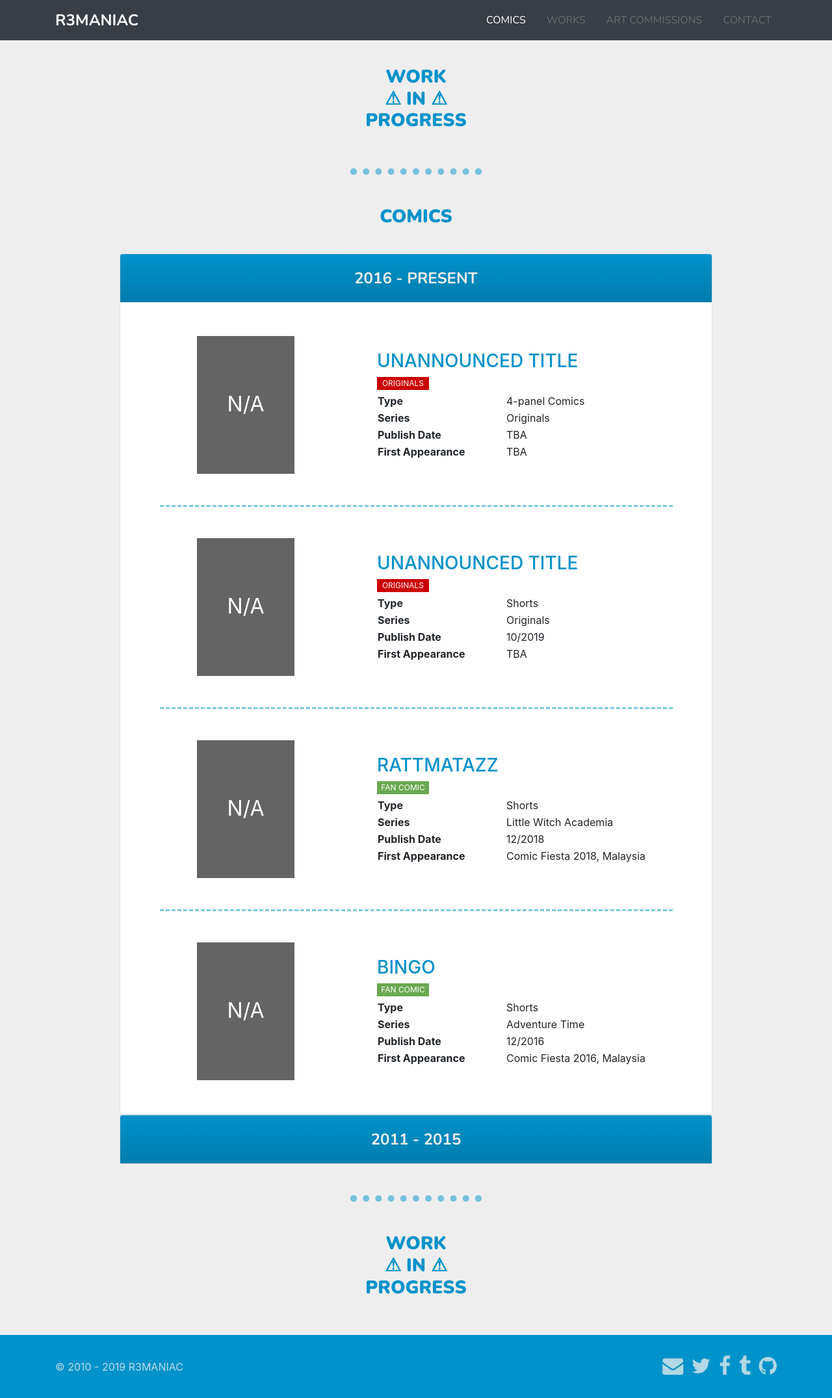
After one commit to remaniac3/remaniac3.github.io, a PHP site: page /comics.html in a window 1280 px wide. The commit adds this page. Shown: the whole page at 65% size. Run offline with PHP 8.4, Linux system fonts and the light colour scheme.

Commit message:
catalogue, no pics yet

```diff
--- /dev/null
+++ b/comics.html
@@ -0,0 +1,320 @@
+<!DOCTYPE html>
+
+<html lang="en">
+
+    <head>
+        <title>Comics / R3MANIAC</title>
+        <link rel="icon" type="image/png" href="https://www.remaniac.net/favicon.png">
+        <meta charset="UTF-8">
+        <meta name="viewport" content="width=device-width, initial-scale=1">
+
+        <meta property="og:url"                content="https://www.remaniac.net/comics.html" />
+        <meta property="og:type"               content="website" />
+        <meta property="og:description"        content="I make art." />
+        <meta property="og:image"              content="https://www.remaniac.net/img/meta.jpg" />
+
+        <!-- <link rel="stylesheet" href="https://stackpath.bootstrapcdn.com/bootstrap/4.3.1/css/bootstrap.min.css" integrity="sha384-ggOyR0iXCbMQv3Xipma34MD+dH/1fQ784/j6cY/iJTQUOhcWr7x9JvoRxT2MZw1T" crossorigin="anonymous"> -->
+        <link rel="stylesheet" type="text/css" href="bootstrap.min.css">
+        <link rel="stylesheet" type="text/css" href="style.css">
+        <link href="https://stackpath.bootstrapcdn.com/font-awesome/4.7.0/css/font-awesome.min.css" rel="stylesheet" integrity="sha384-wvfXpqpZZVQGK6TAh5PVlGOfQNHSoD2xbE+QkPxCAFlNEevoEH3Sl0sibVcOQVnN" crossorigin="anonymous">
+        <link href="https://fonts.googleapis.com/css?family=Open+Sans|Nunito:400,700,900|Inconsolata" rel="stylesheet">
+    </head>
+
+    <body>
+        <nav class="navbar navbar-expand-md fixed-top navbar-dark" id="navigationBar">
+            <div class="container">
+                <a class="navbar-brand navbarName" href="./index.html">R3MANIAC</a>
+
+                <button class="navbar-toggler" type="button" data-toggle="collapse" data-target="#navbarNavDropdown" aria-controls="navbarNavDropdown" aria-expanded="false" aria-label="Toggle navigation">
+                    <span class="navbar-toggler-icon"></span>
+                </button>
+
+                <div class="collapse navbar-collapse textNunito" id="navbarNavDropdown">
+                    <ul class="navbar-nav ml-auto">
+                        <li class="nav-item navbarPadding active">
+                            <a class="nav-link" href="comics.html">Comics</a>
+                        </li>
+                        <li class="nav-item navbarPadding">
+                            <a class="nav-link disabled" href="#">Works</a>
+                        </li>
+                        <li class="nav-item navbarPadding">
+                            <a class="nav-link disabled" href="#">Art Commissions</a>
+                        </li>
+                        <li class="nav-item navbarPadding">
+                            <a class="nav-link disabled" href="#">Contact</a>
+                        </li>
+                    </ul>
+                </div>
+            </div>
+        </nav>
+
+        <main class="text-center">
+
+            <div class="container containerTop">
+                <h3 class="textLightBlue textThick textNunito">WORK<br>⚠ IN ⚠<br>PROGRESS</h3>
+            </div>
+
+            <div class="container containerMiddle"><hr class="dottedHorizontal"></div>
+
+            <div class="container containerMiddle">
+                <h3 class="textLightBlue textThick textNunito">COMICS</h3>
+            </div>
+
+            <div class="container containerMiddle">
+                <div id="accordion" class="containerComicsMain">
+
+                  <div class="card">
+                    <div class="card-header collapsedCardOuter" id="headingOne">
+                      <h5 class="mb-0">
+                        <button class="btn btn-link" data-toggle="collapse" data-target="#collapseOne" aria-expanded="true" aria-controls="collapseOne">
+                          <span class="textNunito textCollapseTitle">2016 - PRESENT</span>
+                        </button>
+                      </h5>
+                    </div>
+                    <div id="collapseOne" class="collapse show" aria-labelledby="headingOne" data-parent="#accordion">
+                      <div class="card-body collapsedCardContent">
+
+                        <div class="container comicContainer">
+                            <div class="row">
+                                <div class="col-sm-5 comicCoverResponsive">
+                                    <svg class="doujinPlaceholder">
+                                        <rect class="doujinPlaceholder"></rect>
+                                        <text x="50%" y="50%" text-anchor="middle" fill="white" font-size="2em" dy=".3em">N/A</text>
+                                    </svg>
+                                </div>
+                                <div class="col-sm-7 my-auto text-left">
+                                    <h3 class="textLightBlue comicTextResponsive">UNANNOUNCED TITLE</h3>
+                                    <svg class="doujinType float-left">
+                                        <rect x="0" class="doujinType doujinType-red"></rect>
+                                        <text x="50%" y="50%" text-anchor="middle" fill="white" font-size=".75em" dy=".35em">ORIGINALS</text>
+                                    </svg>
+                                    <br>
+                                    <table class="comicDetails">
+                                        <tr>
+                                            <td class="comicDetailsTitles">Type</td>
+                                            <td class="comicDetailsParticulars">4-panel Comics</td>
+                                        </tr>
+                                        <tr>
+                                            <td class="comicDetailsTitles">Series</td>
+                                            <td class="comicDetailsParticulars">Originals</td>
+                                        </tr>
+                                        <tr>
+                                            <td class="comicDetailsTitles">Publish Date</td>
+                                            <td class="comicDetailsParticulars">TBA</td>
+                                        </tr>
+                                        <tr>
+                                            <td class="comicDetailsTitles">First Appearance</td>
+                                            <td class="comicDetailsParticulars">TBA</td>
+                                        </tr>
+                                    </table>
+                                </div>
+                            </div>
+                        </div>
+
+                        <hr class="comicHorizontals">
+
+                        <div class="container comicContainer">
+                            <div class="row">
+                                <div class="col-sm-5 comicCoverResponsive">
+                                    <svg class="doujinPlaceholder">
+                                        <rect class="doujinPlaceholder"></rect>
+                                        <text x="50%" y="50%" text-anchor="middle" fill="white" font-size="2em" dy=".3em">N/A</text>
+                                    </svg>
+                                </div>
+                                <div class="col-sm-7 my-auto text-left">
+                                    <h3 class="textLightBlue comicTextResponsive">UNANNOUNCED TITLE</h3>
+                                    <svg class="doujinType float-left">
+                                        <rect x="0" class="doujinType doujinType-red"></rect>
+                                        <text x="50%" y="50%" text-anchor="middle" fill="white" font-size=".75em" dy=".35em">ORIGINALS</text>
+                                    </svg>
+                                    <br>
+                                    <table class="comicDetails">
+                                        <tr>
+                                            <td class="comicDetailsTitles">Type</td>
+                                            <td class="comicDetailsParticulars">Shorts</td>
+                                        </tr>
+                                        <tr>
+                                            <td class="comicDetailsTitles">Series</td>
+                                            <td class="comicDetailsParticulars">Originals</td>
+                                        </tr>
+                                        <tr>
+                                            <td class="comicDetailsTitles">Publish Date</td>
+                                            <td class="comicDetailsParticulars">10/2019</td>
+                                        </tr>
+                                        <tr>
+                                            <td class="comicDetailsTitles">First Appearance</td>
+                                            <td class="comicDetailsParticulars">TBA</td>
+                                        </tr>
+                                    </table>
+                                </div>
+                            </div>
+                        </div>
+
+                        <hr class="comicHorizontals">
+
+                        <div class="container comicContainer">
+                            <div class="row">
+                                <div class="col-sm-5 comicCoverResponsive">
+                                    <svg class="doujinPlaceholder">
+                                        <rect class="doujinPlaceholder"></rect>
+                                        <text x="50%" y="50%" text-anchor="middle" fill="white" font-size="2em" dy=".3em">N/A</text>
+                                    </svg>
+                                </div>
+                                <div class="col-sm-7 my-auto text-left">
+                                    <h3 class="textLightBlue comicTextResponsive">RATTMATAZZ</h3>
+                                    <svg class="doujinType float-left">
+                                        <rect x="0" class="doujinType doujinType-green"></rect>
+                                        <text x="50%" y="50%" text-anchor="middle" fill="white" font-size=".75em" dy=".35em">FAN COMIC</text>
+                                    </svg>
+                                    <br>
+                                    <table class="comicDetails">
+                                        <tr>
+                                            <td class="comicDetailsTitles">Type</td>
+                                            <td class="comicDetailsParticulars">Shorts</td>
+                                        </tr>
+                                        <tr>
+                                            <td class="comicDetailsTitles">Series</td>
+                                            <td class="comicDetailsParticulars">Little Witch Academia</td>
+                                        </tr>
+                                        <tr>
+                                            <td class="comicDetailsTitles">Publish Date</td>
+                                            <td class="comicDetailsParticulars">12/2018</td>
+                                        </tr>
+                                        <tr>
+                                            <td class="comicDetailsTitles">First Appearance</td>
+                                            <td class="comicDetailsParticulars">Comic Fiesta 2018, Malaysia</td>
+                                        </tr>
+                                    </table>
+                                </div>
+                            </div>
+                        </div>
+
+                        <hr class="comicHorizontals">
+
+                        <div class="container comicContainer">
+                            <div class="row">
+                                <div class="col-sm-5 comicCoverResponsive">
+                                    <svg class="doujinPlaceholder">
+                                        <rect class="doujinPlaceholder"></rect>
+                                        <text x="50%" y="50%" text-anchor="middle" fill="white" font-size="2em" dy=".3em">N/A</text>
+                                    </svg>
+                                </div>
+                                <div class="col-sm-7 my-auto text-left">
+                                    <h3 class="textLightBlue comicTextResponsive">BINGO</h3>
+                                    <svg class="doujinType">
+                                        <rect x="0" class="doujinType doujinType-green"></rect>
+                                        <text x="50%" y="50%" text-anchor="middle" fill="white" font-size=".75em" dy=".35em">FAN COMIC</text>
+                                    </svg>
+                                    <br>
+                                    <table class="comicDetails">
+                                        <tr>
+                                            <td class="comicDetailsTitles">Type</td>
+                                            <td class="comicDetailsParticulars">Shorts</td>
+                                        </tr>
+                                        <tr>
+                                            <td class="comicDetailsTitles">Series</td>
+                                            <td class="comicDetailsParticulars">Adventure Time</td>
+                                        </tr>
+                                        <tr>
+                                            <td class="comicDetailsTitles">Publish Date</td>
+                                            <td class="comicDetailsParticulars">12/2016</td>
+                                        </tr>
+                                        <tr>
+                                            <td class="comicDetailsTitles">First Appearance</td>
+                                            <td class="comicDetailsParticulars">Comic Fiesta 2016, Malaysia</td>
+                                        </tr>
+                                    </table>
+                                </div>
+                            </div>
+                        </div>
+                      </div>
+                    </div>
+                  </div>
+
+                  <div class="card">
+                    <div class="card-header collapsedCardOuter" id="headingTwo">
+                      <h5 class="mb-0">
+                        <button class="btn btn-link collapsed" data-toggle="collapse" data-target="#collapseTwo" aria-expanded="false" aria-controls="collapseTwo">
+                          <span class="textNunito textCollapseTitle">2011 - 2015</span>
+                        </button>
+                      </h5>
+                    </div>
+                    <div id="collapseTwo" class="collapse" aria-labelledby="headingTwo" data-parent="#accordion">
+                      <div class="card-body collapsedCardContent">
+
+                        <div class="container comicContainer">
+                            <div class="row">
+                                <div class="col-sm-5 comicCoverResponsive">
+                                    <svg class="doujinPlaceholder">
+                                        <rect class="doujinPlaceholder"></rect>
+                                        <text x="50%" y="50%" text-anchor="middle" fill="white" font-size="2em" dy=".3em">N/A</text>
+                                    </svg>
+                                </div>
+                                <div class="col-sm-7 my-auto text-left">
+                                    <h3 class="textLightBlue comicTextResponsive">JUST INKLING THINGS</h3>
+                                    <svg class="doujinType">
+                                        <rect x="0" class="doujinType doujinType-green"></rect>
+                                        <text x="50%" y="50%" text-anchor="middle" fill="white" font-size=".75em" dy=".35em">FAN COMIC</text>
+                                    </svg>
+                                    <br>
+                                    <table class="comicDetails">
+                                        <tr>
+                                            <td class="comicDetailsTitles">Type</td>
+                                            <td class="comicDetailsParticulars">4-panel Comics</td>
+                                        </tr>
+                                        <tr>
+                                            <td class="comicDetailsTitles">Series</td>
+                                            <td class="comicDetailsParticulars">Splatoon</td>
+                                        </tr>
+                                        <tr>
+                                            <td class="comicDetailsTitles">Publish Date</td>
+                                            <td class="comicDetailsParticulars">12/2015</td>
+                                        </tr>
+                                        <tr>
+                                            <td class="comicDetailsTitles">First Appearance</td>
+                                            <td class="comicDetailsParticulars">Comic Fiesta 2015, Malaysia</td>
+                                        </tr>
+                                    </table>
+                                </div>
+                            </div>
+                        </div>
+                      </div>
+                    </div>
+                  </div>
+
+                      </div>
+                    </div>
+                </div>
+            </div>
+
+            <div class="container containerMiddle"><hr class="dottedHorizontal"></div>
+
+            <div class="container containerBottom">
+                <h3 class="textLightBlue textThick textNunito">WORK<br>⚠ IN ⚠<br>PROGRESS</h3>
+            </div>
+        </main>
+
+        <footer class="container-fluid" id="footerEx">
+            <div class="container">
+                <div class="row h-100">
+                    <div class="col-sm footerText my-auto">
+                        © <script>document.write("2010 - " + new Date().getFullYear())</script> R3MANIAC
+                    </div>
+
+                    <div class="col-sm socmedContainer my-auto">
+                        <a class="socmedIcons" href="mailto:r3maniac@gmail.com" target="_blank" rel="noopener"><i class="fa fa-envelope fa-2x fa-inactive"></i></a>
+                        <a class="socmedIcons" href="https://twitter.com/remaniac3" target="_blank" rel="noopener"><i class="fa fa-twitter fa-2x fa-inactive"></i></a>
+                        <a class="socmedIcons" href="https://www.facebook.com/Art.of.R3MANIAC" target="_blank" rel="noopener"><i class="fa fa-facebook fa-2x fa-inactive"></i></a>
+                        <a class="socmedIcons" href="https://remaniac-art.tumblr.com/" target="_blank" rel="noopener"><i class="fa fa-tumblr fa-2x fa-inactive"></i></a>
+                        <a class="socmedIcons" href="https://github.com/remaniac3" target="_blank" rel="noopener"><i class="fa fa-github fa-2x fa-inactive"></i></a>
+                    </div>
+                </div>
+            </div>
+        </footer>
+
+        <script src="https://code.jquery.com/jquery-3.3.1.slim.min.js" integrity="sha384-q8i/X+965DzO0rT7abK41JStQIAqVgRVzpbzo5smXKp4YfRvH+8abtTE1Pi6jizo" crossorigin="anonymous"></script>
+        <script src="https://cdnjs.cloudflare.com/ajax/libs/popper.js/1.14.7/umd/popper.min.js" integrity="sha384-UO2eT0CpHqdSJQ6hJty5KVphtPhzWj9WO1clHTMGa3JDZwrnQq4sF86dIHNDz0W1" crossorigin="anonymous"></script>
+        <script src="https://stackpath.bootstrapcdn.com/bootstrap/4.3.1/js/bootstrap.min.js" integrity="sha384-JjSmVgyd0p3pXB1rRibZUAYoIIy6OrQ6VrjIEaFf/nJGzIxFDsf4x0xIM+B07jRM" crossorigin="anonymous"></script>
+
+    </body>
+</html>
--- a/style.css
+++ b/style.css
@@ -28,10 +28,9 @@ body {
 }
 
 .dottedHorizontal {
-    border: dotted #0092ca 10px;
+    border: dotted rgba(0,146,202,0.5) 10px;
     border-bottom: none;
     width: 16%;
-    opacity: 50%;
 }
 
 
@@ -45,21 +44,25 @@ body {
     font-weight: 900;
 }
 
+.textCollapseTitle {
+    color: #EEEEEE;
+    font-weight: 700;
+    font-size: 1.5em;
+}
+
 .textNunito {
     font-family:'Nunito', sans-serif;
 }
 
 
-
 /******************** FONT AWESOME ********************/
 
 .fa-inactive {
-    color: #EEEEEE;
-    opacity: 75%;
+    color: rgba(238,238,238,0.75);
 }
 
 .fa-inactive:hover {
-    opacity: 100%;
+    color: rgba(238,238,238,1);
 }
 
 
@@ -90,6 +93,81 @@ body {
     /*background-color: #222831;*/
     padding: .5em 3em;
     text-decoration: none;
+    text-transform: uppercase;
+}
+
+
+/******************** ACCORDION STYLE ********************/
+
+.collapsedCardOuter {
+    border: rgba(0,146,202,1);
+    background-color: rgba(0,146,202,1);
+    background-image: linear-gradient(rgba(0,146,202,1), rgba(0,125,173,1));
+}
+
+.collapsedCardContent {
+    border: dashed rgba(0,146,202,1) 3px;
+    border: none;
+    background-color: #FFFFFF;
+}
+
+
+/******************** SVG SHAPES ********************/
+
+.doujinPlaceholder {
+    width: 150px;
+    height: 212px;
+    fill: rgba(100,100,100,1);
+}
+
+.doujinType {
+    width: 80px;
+    height: 20px;
+    float: left;
+}
+
+.doujinType-red {
+    fill: #cc0000;
+}
+
+.doujinType-green {
+    fill: #6aa84f;
+}
+
+
+/******************** COMICS PAGE ********************/
+
+.containerComicsMain {
+    margin: auto;
+    width: 80%;
+}
+
+.comicTextResponsive {
+    text-align: left;
+}
+
+.comicDetails{
+    border: none;
+    width: 100%;
+}
+
+.comicDetailsTitles {
+    width: 40%;
+    font-weight: bold;
+}
+
+.comicDetailsParticulars {
+    width: 60%;
+}
+
+.comicContainer {
+    padding: 2em 0 2em 0;
+}
+
+.comicHorizontals {
+    border: dashed rgba(0,146,202,0.5) 3px;
+    border-bottom: none;
+    width: 90%;
 }
 
 
@@ -99,8 +177,7 @@ body {
     display: inline-block;
     vertical-align: middle;
     text-align: left;
-    color: #EEEEEE;
-    opacity: 80%;
+    color: rgba(238,238,238,0.8);
 }
 
 .socmedContainer {
@@ -165,9 +242,33 @@ body {
         padding: 1em 3em 1em 3em;
     }
 
+    .containerComicsMain {
+        width: 100%;
+    }
+
     .containerBottom {
         padding: 1em 3em 2em 3em;
     }
+
+
+    /******************** COMICS PAGE ********************/
+
+    .comicCoverResponsive {
+        padding-bottom: 1em;
+    }
+
+    .comicTextResponsive {
+        text-align: center;
+    }
+
+    .comicDetailsTitles {
+        width: 40%;
+    }
+
+    .comicDetailsParticulars {
+        width: 60%;
+    }
+
 }
 
 @media only screen and (max-width: 767px) {
```
Also changed, not shown: index.html (+11 -10 lines).
